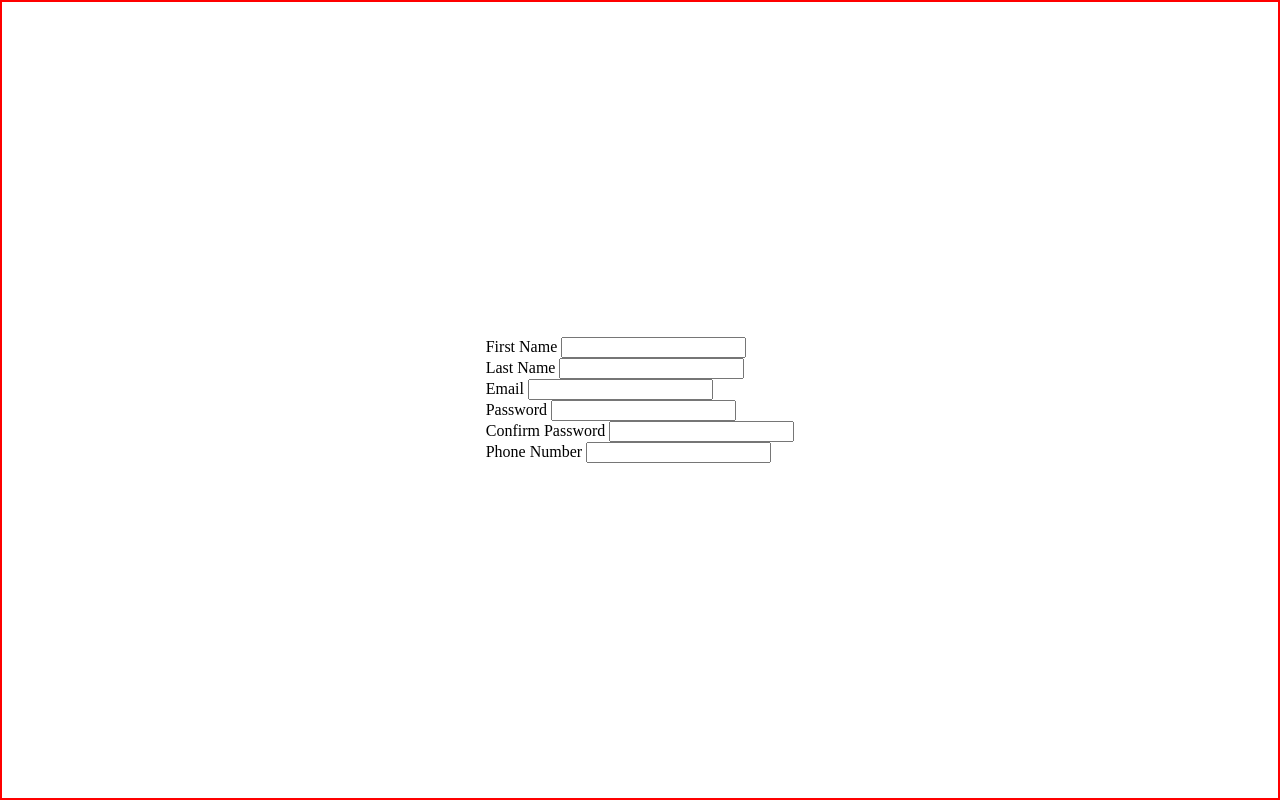
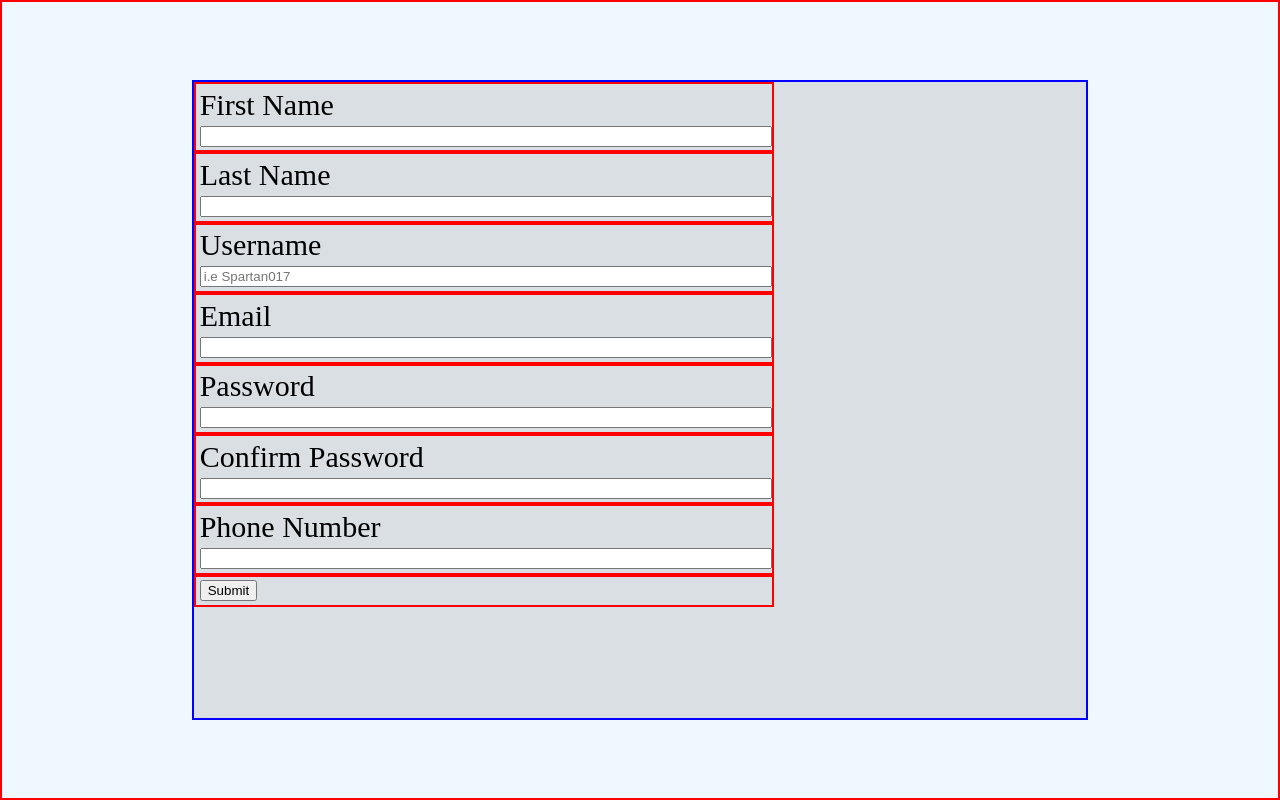
Before and after one commit to JordBant/53-ES6, a plain HTML site: page form-validator/index.html in a window 1280 px wide. Drawn offline with Linux system fonts and the light colour scheme.

Commit message:
feat: Updated CSS, wrapped each form component in a section tag
CSS has been added and each component of the form has been wrapped in a section tag

```diff
--- a/form-validator/index.html
+++ b/form-validator/index.html
@@ -9,39 +9,64 @@
 </head>
 <body>
     <main class="wrapper">
-        <form action="#">
+        <div class="style-container">
+            <form action="#" id="form"  class="form">
 
+                <section class="form-control">
                     <label for="First">
                         First Name
                     </label>
                     <input type="text" id="first"><br>
+                </section>
 
+                <section class="form-control">
                     <label for="Last">
                         Last Name
                     </label>
                     <input type="text" id="last"><br>
+                </section>
 
+                <section class="form-control">
+                    <label for="Username">
+                        Username
+                    </label>
+                    <input type="Username" id="username" placeholder="i.e Spartan017"><br>
+                </section>
+
+                <section class="form-control">
                     <label for="Email">
                         Email
                     </label>
                     <input type="email" id="email"><br>
+                </section>
 
+                <section class="form-control">
                     <label for="Password">
                         Password
                     </label>
                     <input type="password" id="password"><br>
+                </section>
 
-            <label for="Re-type Password">
+                <section class="form-control">
+                    <label for="confirm">
                         Confirm Password
                     </label>
-            <input type="password" id="validate"><br>
+                    <input type="password" id="confirm"><br>
+                </section>
 
+                <section class="form-control">
                     <label for="Phone Number">
                         Phone Number
                     </label>
                     <input type="number" id="number">
+                </section>
+
+                <section class="form-control">
+                    <button type="submit">Submit</button>
+                </section>
 
             </form>
+        </div>
     </main>
 
     <script src="script.js"></script>
--- a/form-validator/style.css
+++ b/form-validator/style.css
@@ -4,12 +4,70 @@
     box-sizing: border-box;
 }
 
+body
+{
+    background-color: aliceblue;
+
+}
+
+/*
+=======================
+GrandParents
+=======================
+*/
+
 .wrapper
 {
     border: 2px solid red;
+    /* ======================== */
     width: 100vw;
     height: 100vh;
+    /* ======================== */
     display: flex;
     justify-content: center;
     align-items: center;
 }
+
+.style-container
+{
+    border: 2px blue solid;
+    background-color: rgba(168, 168, 168, 0.322);
+    /* ======================== */
+    width: 70vw;
+    height: 80vh;
+}
+
+.form
+{
+    min-width: 100%;
+    min-height: 100%;
+}
+
+/*
+================
+Children
+================
+*/
+
+.form-control
+{
+    border: red 2px solid;
+    width: 65%;
+    padding: 1.7px;
+}
+
+.form-control label
+{
+    display: block;
+    font-size: clamp(15px, 3.4vw, 30px);
+}
+
+.form-control input
+{
+    width: 100%;
+}
+
+.form-control > *
+{
+    margin: 2px;
+}
```
Lines whose indentation alone changed are shown as unchanged.
